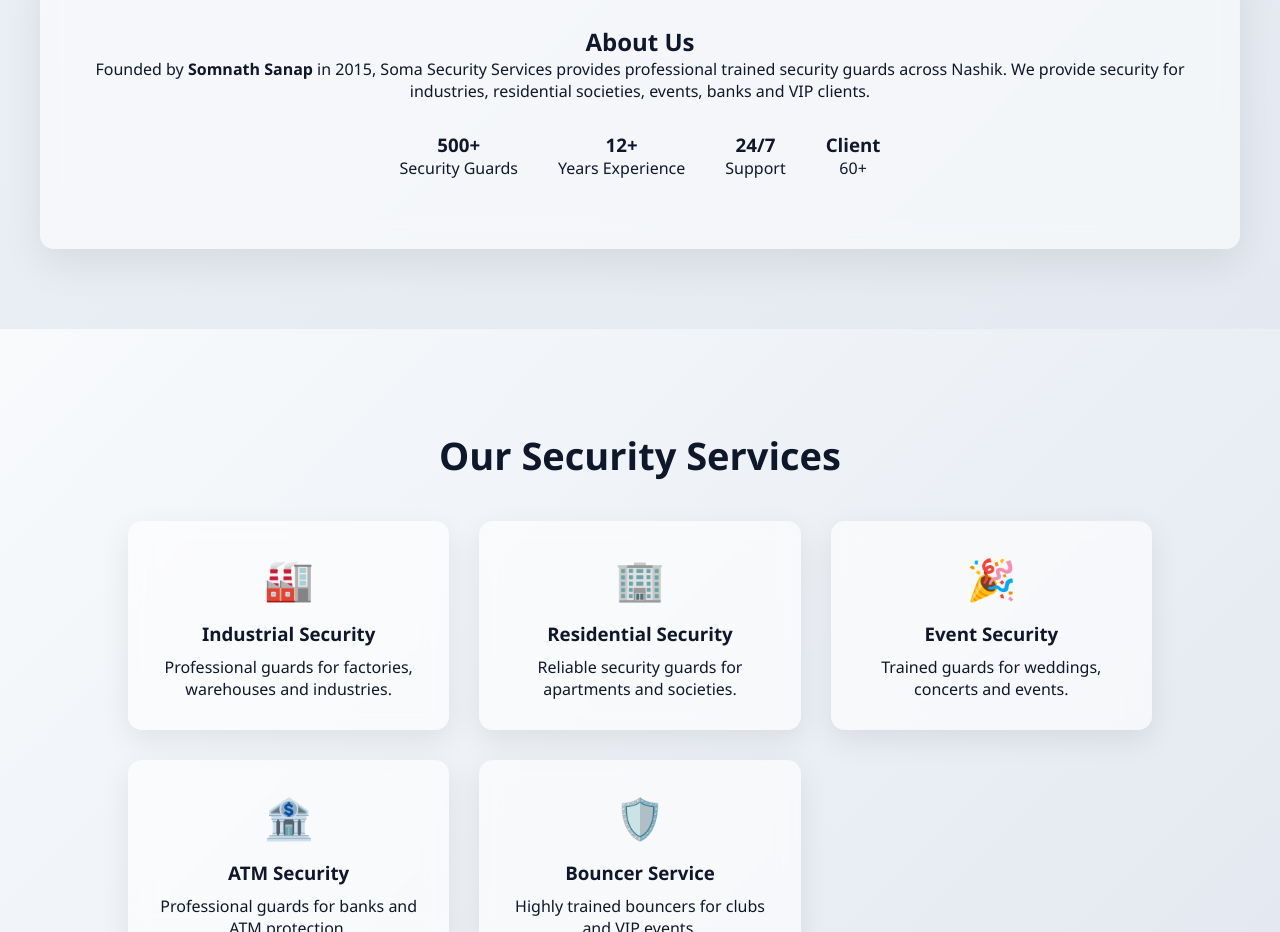
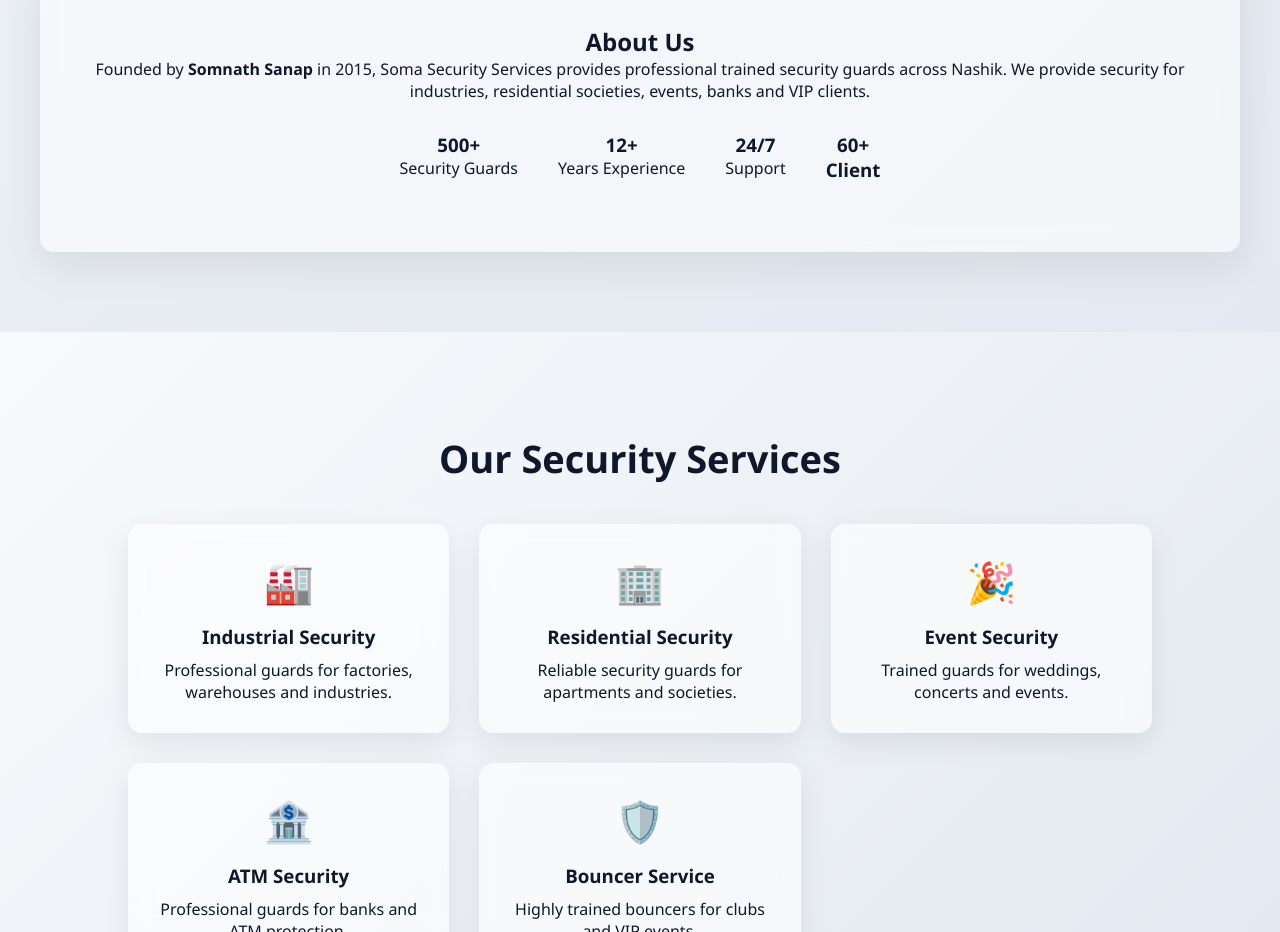
Before and after one commit to Yuvrajbharule/SomasecurityServices, a plain HTML site: page index.html in a window 1280 px wide. Shown: the part 1040-1972 px from the top of the page. Drawn offline with Linux system fonts and the light colour scheme.

Commit message:
Fix HTML structure for client statistics section

```diff
--- a/index.html
+++ b/index.html
@@ -105,9 +105,9 @@ events, banks and VIP clients.
 <p>Support</p>
 </div>
 
-  <div class="stat animate">
-<h3>Client</h3>
-<p>60+<p>
+<div class="stat animate">
+<h3>60+<h3>
+<p>Client</p>
 </div>
 
 </div>
```
